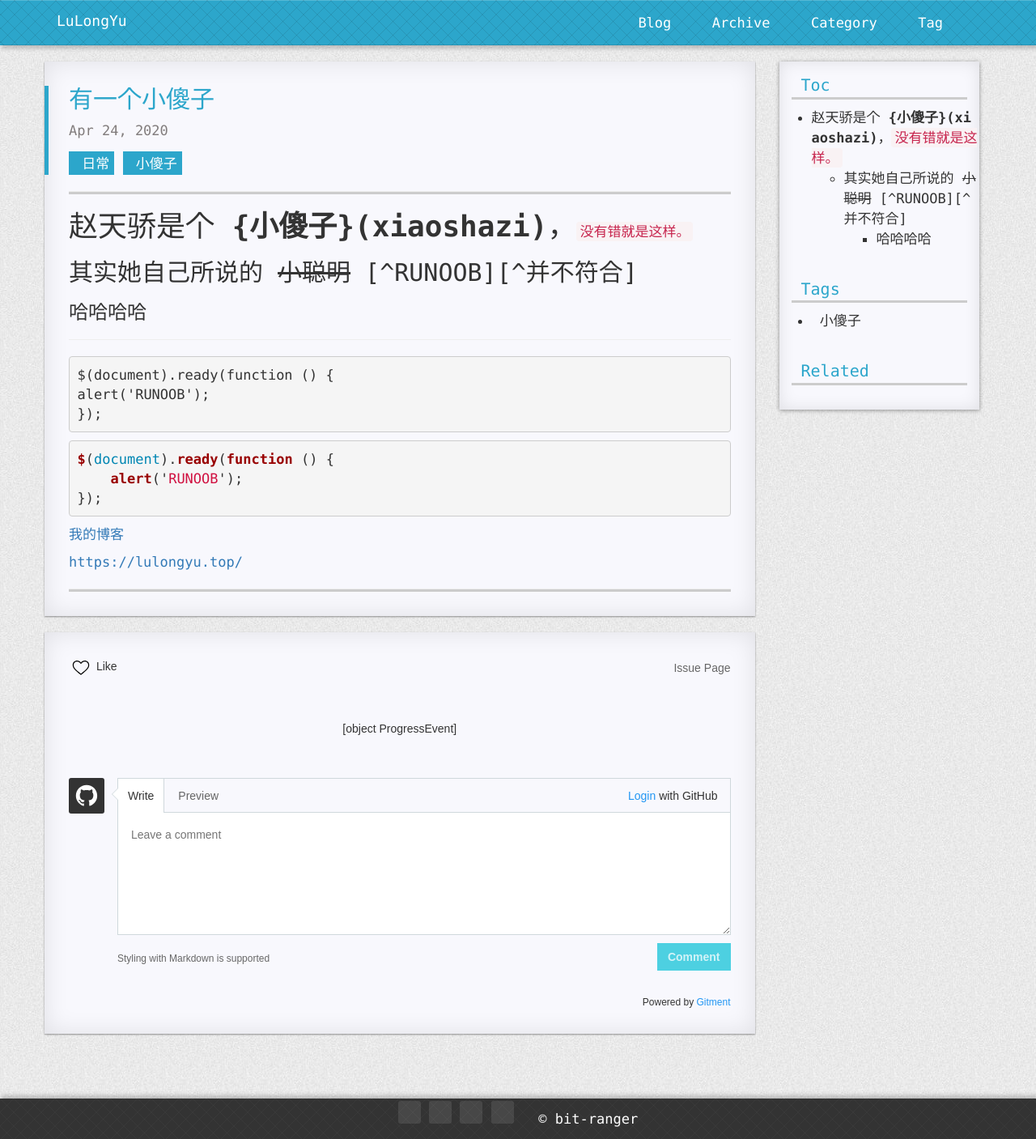
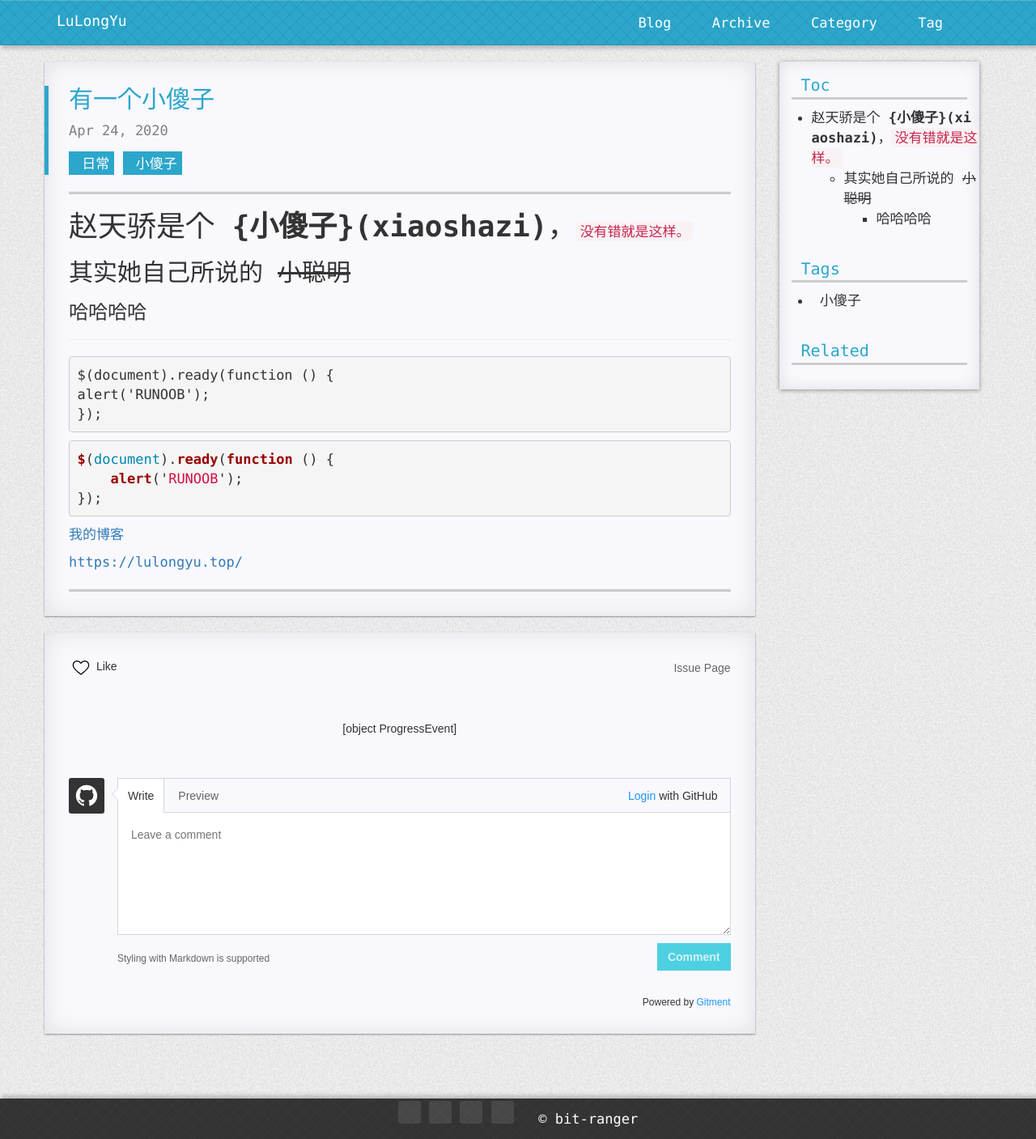
Before and after one commit to MiracleAttacker/MiracleAttacker.github.io, a Jekyll site: the page built from _posts/2020-04-24-有一个小傻子.md, in a window 1280 px wide. Shown: the whole page at 81% size. Built offline with Jekyll 4.4.1, drawn with Linux system fonts in a browser that asks for light colours; nearby versions of some CDN libraries; comment, search, counter and statistics services are not loaded; a style sheet for code colours, icons or effects is not loaded.

Commit message:
修改文件: _posts/2020-04-24-有一个小傻子.md

```diff
--- a/_posts/2020-04-24-有一个小傻子.md
+++ b/_posts/2020-04-24-有一个小傻子.md
@@ -12,7 +12,7 @@ grammar_cjkRuby: true
 
 # 赵天骄是个 **{小傻子}(xiaoshazi)**，`没有错就是这样。`
 
-##  其实她自己所说的 ~~小聪明~~   [^RUNOOB][^并不符合]
+##  其实她自己所说的 ~~小聪明~~
 
 
 ### 哈哈哈哈
```
